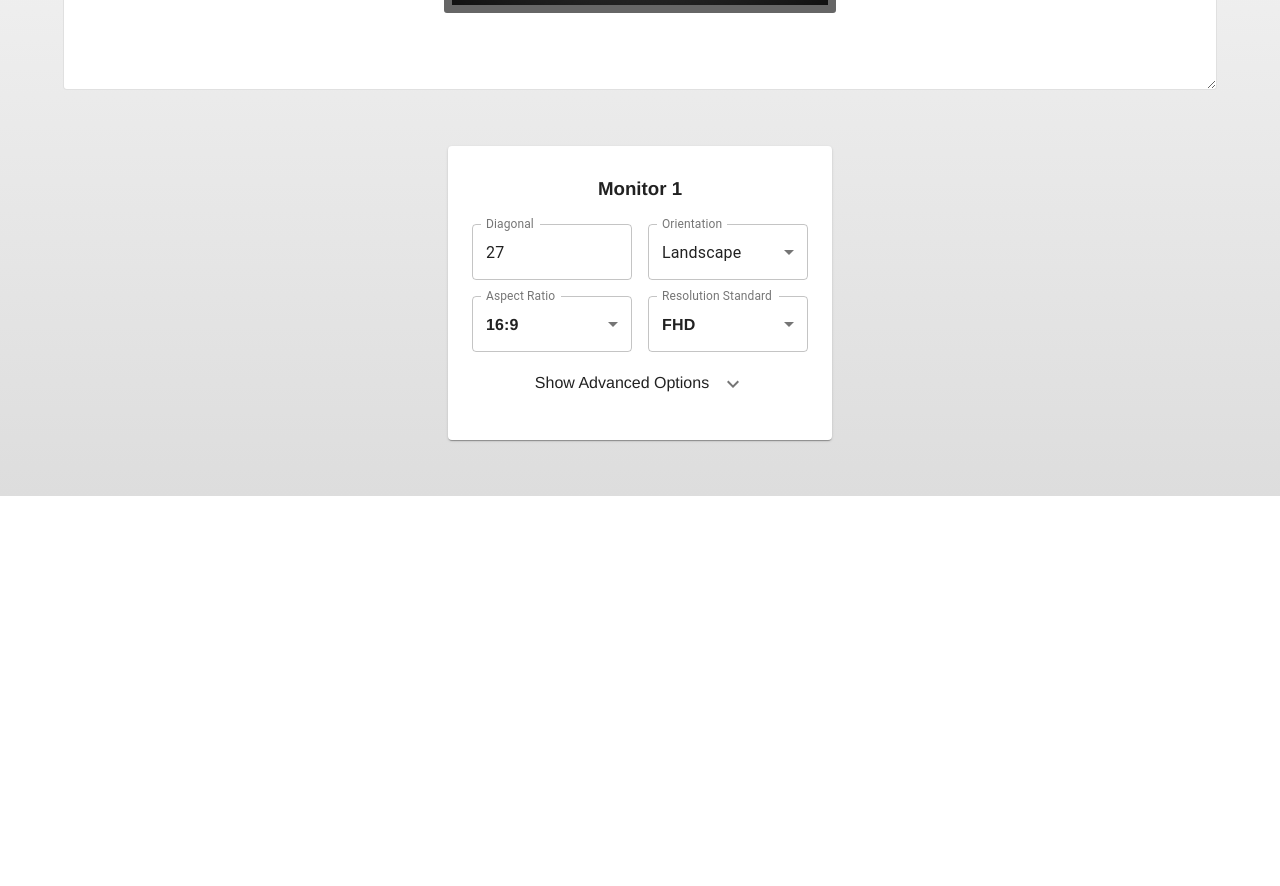
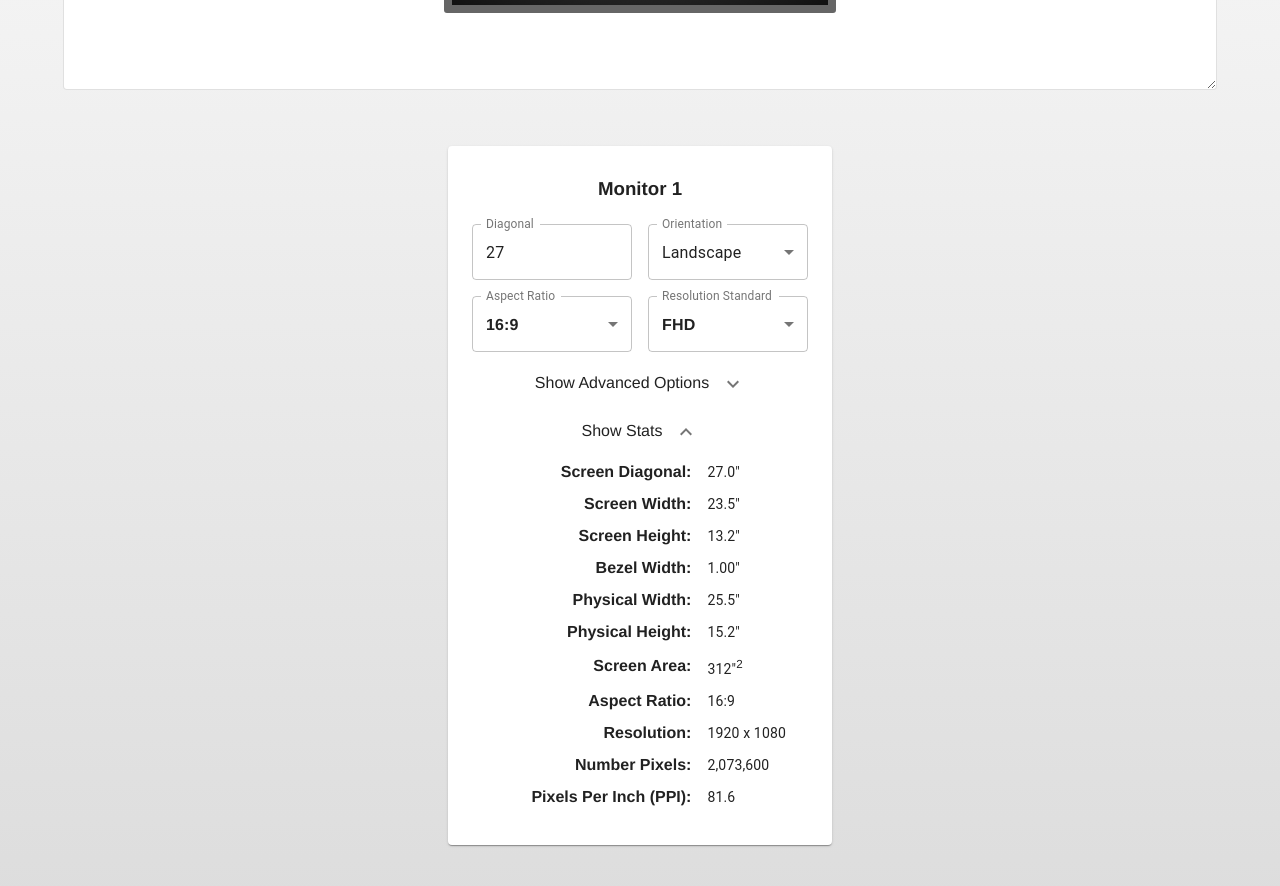
Before and after one commit to KevinVandy/multi-monitor_calculator, a React (Create React App) app: page / in a window 1280 px wide. Shown: the part 420-1306 px from the top of the page. Before the commit the page ends 916 px from the top, so only its background shows below. Built offline with nearby package versions, Linux system fonts and the light colour scheme.

Commit message:
added monitor stats

```diff
--- a/src/components/Monitor.js
+++ b/src/components/Monitor.js
@@ -27,7 +27,7 @@ export const Monitor = ({ monitor }) => {
 
   return (
     <Draggable>
-      <Fade timeout={500} in={monitor.visible}>
+      <Fade timeout={300} in={monitor.visible}>
         <span>
           <div
             style={{
@@ -43,7 +43,7 @@ export const Monitor = ({ monitor }) => {
               justifyContent: 'center',
               height: `${height}px`,
               margin: '1rem 2px',
-              transition: 'all 500ms ease',
+              transition: 'all 300ms ease',
               transitionProperty: 'height, width, border',
               width: `${width}px`
             }}
--- a/src/components/MonitorOptions.js
+++ b/src/components/MonitorOptions.js
@@ -1,4 +1,4 @@
-import React from 'react';
+import React, {useState} from 'react';
 import {
   Card,
   Collapse,
@@ -17,6 +17,7 @@ import {
 import ExpandMoreIcon from '@material-ui/icons/ExpandMore';
 import ExpandLessIcon from '@material-ui/icons/ExpandLess';
 import { useSetMonitor } from '../context/MonitorsContext';
+import { MonitorStats } from './MonitorStats';
 
 const MonitorOptionsCard = styled(Card)({
   padding: '2rem 1rem',
@@ -37,10 +38,10 @@ const MonitorOptionsGrid2 = styled('div')({
   padding: '0.5rem 0'
 });
 
-const MonitorField = styled(TextField)({});
-
-export const MonitorOptions = ({ setExpanded, index, expanded, monitor }) => {
+export const MonitorOptions = ({ index, monitor }) => {
   const setMonitor = useSetMonitor();
+  const [showAdvancedOptions, setShowAdvancedOptions] = useState(false);
+  const [showMonitorStats, setShowMonitorStats] = useState(true);
 
   const handleOrientationChange = (e) => {
     monitor.orientation = e.target.value;
@@ -110,18 +111,18 @@ export const MonitorOptions = ({ setExpanded, index, expanded, monitor }) => {
   };
 
   return (
-    <Fade timeout={500} in={monitor.visible}>
+    <Fade timeout={300} in={monitor.visible}>
       <MonitorOptionsCard>
         <MonitorTitle>Monitor {index + 1}</MonitorTitle>
         <MonitorOptionsGrid2>
-          <MonitorField
+          <TextField
             label="Diagonal"
             onChange={handleDiagonalChange}
             type="number"
             variant="outlined"
             value={monitor.diagonal}
           />
-          <MonitorField
+          <TextField
             label="Orientation"
             onChange={handleOrientationChange}
             select
@@ -130,8 +131,8 @@ export const MonitorOptions = ({ setExpanded, index, expanded, monitor }) => {
           >
             <MenuItem value="landscape">Landscape</MenuItem>
             <MenuItem value="portrait">Portrait</MenuItem>
-          </MonitorField>
-          <MonitorField
+          </TextField>
+          <TextField
             label="Aspect Ratio"
             onChange={handleAspectRatioChange}
             select
@@ -160,8 +161,8 @@ export const MonitorOptions = ({ setExpanded, index, expanded, monitor }) => {
               <b>5:4</b>
             </MenuItem>
             <MenuItem value="1:1">1:1</MenuItem>
-          </MonitorField>
-          <MonitorField
+          </TextField>
+          <TextField
             label="Resolution Standard"
             onChange={handleResolutionStandardChange}
             select
@@ -189,31 +190,34 @@ export const MonitorOptions = ({ setExpanded, index, expanded, monitor }) => {
             </MenuItem>
             <MenuItem value="5K">5K</MenuItem>
             <MenuItem value="8K">8K</MenuItem>
-          </MonitorField>
+          </TextField>
         </MonitorOptionsGrid2>
         <div style={{ width: '100%', textAlign: 'center' }}>
           Show Advanced Options
-          <IconButton edge="end" onClick={() => setExpanded(!expanded)}>
-            {expanded ? <ExpandLessIcon /> : <ExpandMoreIcon />}
+          <IconButton
+            edge="end"
+            onClick={() => setShowAdvancedOptions(!showAdvancedOptions)}
+          >
+            {showAdvancedOptions ? <ExpandLessIcon /> : <ExpandMoreIcon />}
           </IconButton>
         </div>
-        <Collapse in={expanded} timeout={500}>
+        <Collapse in={showAdvancedOptions} timeout={300}>
           <MonitorOptionsGrid2>
-            <MonitorField
+            <TextField
               label="Horizontal Resolution"
               onChange={handleHorizontalResolutionChange}
               type="number"
               variant="outlined"
               value={monitor.resolution.horizontal}
             />
-            <MonitorField
+            <TextField
               label="Vertical Resolution"
               onChange={handleVerticallResolutionChange}
               type="number"
               variant="outlined"
               value={monitor.resolution.vertical}
             />
-            <MonitorField
+            <TextField
               label="Display Type"
               onChange={handleDisplayTypeChange}
               select
@@ -225,8 +229,8 @@ export const MonitorOptions = ({ setExpanded, index, expanded, monitor }) => {
               <MenuItem value="TN">TN</MenuItem>
               <MenuItem value="VA">VA</MenuItem>
               <MenuItem value="OLED">OLED</MenuItem>
-            </MonitorField>
-            <MonitorField
+            </TextField>
+            <TextField
               label="Sync Type"
               onChange={handleSyncTypeChange}
               select
@@ -237,8 +241,8 @@ export const MonitorOptions = ({ setExpanded, index, expanded, monitor }) => {
               <MenuItem value="none">None</MenuItem>
               <MenuItem value="G-Sync">G-Sync</MenuItem>
               <MenuItem value="FreeSync">FreeSync</MenuItem>
-            </MonitorField>
-            <MonitorField
+            </TextField>
+            <TextField
               label="Bezel Width"
               inputProps={{ max: '2', min: '0.0', step: '0.25' }}
               name="bezelWidth"
@@ -248,7 +252,7 @@ export const MonitorOptions = ({ setExpanded, index, expanded, monitor }) => {
               value={monitor.bezelWidth}
               variant="outlined"
             />
-            <MonitorField
+            <TextField
               label="Bezel Color"
               onChange={handleBezelColorChange}
               type="color"
@@ -257,6 +261,15 @@ export const MonitorOptions = ({ setExpanded, index, expanded, monitor }) => {
             />
           </MonitorOptionsGrid2>
         </Collapse>
+        <div style={{ width: '100%', textAlign: 'center' }}>
+          Show Stats
+          <IconButton edge="end" onClick={() => setShowMonitorStats(!showMonitorStats)}>
+            {showMonitorStats ? <ExpandLessIcon /> : <ExpandMoreIcon />}
+          </IconButton>
+        </div>
+        <Collapse in={showMonitorStats} timeout={300}>
+          <MonitorStats monitor={monitor} />
+        </Collapse>
       </MonitorOptionsCard>
     </Fade>
   );
--- a/src/components/MonitorOptionsArea.js
+++ b/src/components/MonitorOptionsArea.js
@@ -1,4 +1,4 @@
-import React, { useState } from 'react';
+import React from 'react';
 import { styled } from '@material-ui/core';
 import { MonitorOptions } from './MonitorOptions';
 import { useMonitors } from '../context/MonitorsContext';
@@ -6,6 +6,7 @@ import { useMonitors } from '../context/MonitorsContext';
 const MonitorOptionsAreaCard = styled('div')({
   margin: '2rem auto',
   width: '90%',
+  alignItems: 'flex-start',
   padding: '1rem',
   display: 'flex',
   justifyContent: 'center',
@@ -14,16 +15,13 @@ const MonitorOptionsAreaCard = styled('div')({
 
 export const MonitorOptionsArea = () => {
   const monitors = useMonitors();
-  const [expanded, setExpanded] = useState(false);
   return (
     <MonitorOptionsAreaCard>
       {monitors.map((monitor, i) => (
         <MonitorOptions
-          expanded={expanded}
           index={i}
           key={i}
           monitor={monitor}
-          setExpanded={setExpanded}
         />
       ))}
     </MonitorOptionsAreaCard>
--- /dev/null
+++ b/src/components/MonitorStats.js
@@ -0,0 +1,97 @@
+import React from 'react';
+import { Table, TableBody, TableRow, TableCell, styled } from '@material-ui/core';
+
+const commonTableCellStyles = {
+  border: 'none',
+  height: '2rem',
+  padding: 0,
+  lineHeight: '2rem'
+};
+
+const TableHeadCell = styled(TableCell)({
+  ...commonTableCellStyles,
+  textAlign: 'right',
+  paddingRight: '1rem',
+  fontWeight: '600'
+});
+
+const TableDataCell = styled(TableCell)({
+  ...commonTableCellStyles,
+  textAlign: 'left',
+});
+
+export const MonitorStats = ({ monitor }) => {
+  const THETA = Math.atan(
+    parseFloat(monitor.resolution.vertical) / parseFloat(monitor.resolution.horizontal)
+  );
+
+  const diagonal = parseFloat(monitor.diagonal);
+  const screenWidth =
+    monitor.diagonal *
+    (monitor.orientation === 'landscape' ? Math.cos(THETA) : Math.sin(THETA));
+  const screenHeight =
+    monitor.diagonal *
+    (monitor.orientation === 'landscape' ? Math.sin(THETA) : Math.cos(THETA));
+  const physicalWidth = screenWidth + monitor.bezelWidth * 2;
+  const physicalHeight = screenHeight + monitor.bezelWidth * 2;
+  const screenArea = screenWidth * screenHeight;
+  const numPixels = monitor.resolution.horizontal * monitor.resolution.vertical;
+  const ppi =
+    (monitor.resolution.vertical + monitor.resolution.horizontal) /
+    (screenHeight + screenWidth);
+
+  return (
+    <Table>
+      <TableBody>
+        <TableRow>
+          <TableHeadCell component="th">Screen Diagonal:</TableHeadCell>
+          <TableDataCell>{diagonal.toFixed(1)}"</TableDataCell>
+        </TableRow>
+        <TableRow>
+          <TableHeadCell component="th">Screen Width:</TableHeadCell>
+          <TableDataCell>{screenWidth.toFixed(1)}"</TableDataCell>
+        </TableRow>
+        <TableRow>
+          <TableHeadCell component="th">Screen Height:</TableHeadCell>
+          <TableDataCell>{screenHeight.toFixed(1)}"</TableDataCell>
+        </TableRow>
+        <TableRow>
+          <TableHeadCell component="th">Bezel Width:</TableHeadCell>
+          <TableDataCell>{parseFloat(monitor.bezelWidth).toFixed(2)}"</TableDataCell>
+        </TableRow>
+        <TableRow>
+          <TableHeadCell component="th">Physical Width:</TableHeadCell>
+          <TableDataCell>{physicalWidth.toFixed(1)}"</TableDataCell>
+        </TableRow>
+        <TableRow>
+          <TableHeadCell component="th">Physical Height:</TableHeadCell>
+          <TableDataCell>{physicalHeight.toFixed(1)}"</TableDataCell>
+        </TableRow>
+        <TableRow>
+          <TableHeadCell component="th">Screen Area:</TableHeadCell>
+          <TableDataCell>
+            {screenArea.toFixed(0)}"<sup>2</sup>
+          </TableDataCell>
+        </TableRow>
+        <TableRow>
+          <TableHeadCell component="th">Aspect Ratio:</TableHeadCell>
+          <TableDataCell>{monitor.aspectRatio}</TableDataCell>
+        </TableRow>
+        <TableRow>
+          <TableHeadCell component="th">Resolution:</TableHeadCell>
+          <TableDataCell>
+            {monitor.resolution.horizontal} x {monitor.resolution.vertical}
+          </TableDataCell>
+        </TableRow>
+        <TableRow>
+          <TableHeadCell component="th">Number Pixels:</TableHeadCell>
+          <TableDataCell>{numPixels.toLocaleString()}</TableDataCell>
+        </TableRow>
+        <TableRow>
+          <TableHeadCell component="th">Pixels Per Inch (PPI):</TableHeadCell>
+          <TableDataCell>{ppi.toFixed(1)}</TableDataCell>
+        </TableRow>
+      </TableBody>
+    </Table>
+  );
+};
--- a/src/pages/Home.js
+++ b/src/pages/Home.js
@@ -1,5 +1,5 @@
 import React from 'react';
-import { MonitorSetup } from '../components/MonitorSetup';
+import { Setup } from '../components/Setup';
 import { MonitorsProvider } from '../context/MonitorsContext';
 import { ScaleProvider } from '../context/ScaleContext';
 
@@ -7,7 +7,7 @@ const Home = () => {
   return (
     <MonitorsProvider>
       <ScaleProvider>
-        <MonitorSetup />
+        <Setup />
       </ScaleProvider>
     </MonitorsProvider>
   );
```
Also changed, not shown: src/components/Setup.js (renamed from src/components/MonitorSetup.js, +4 -4 lines), src/components/SetupStats.js (added).
